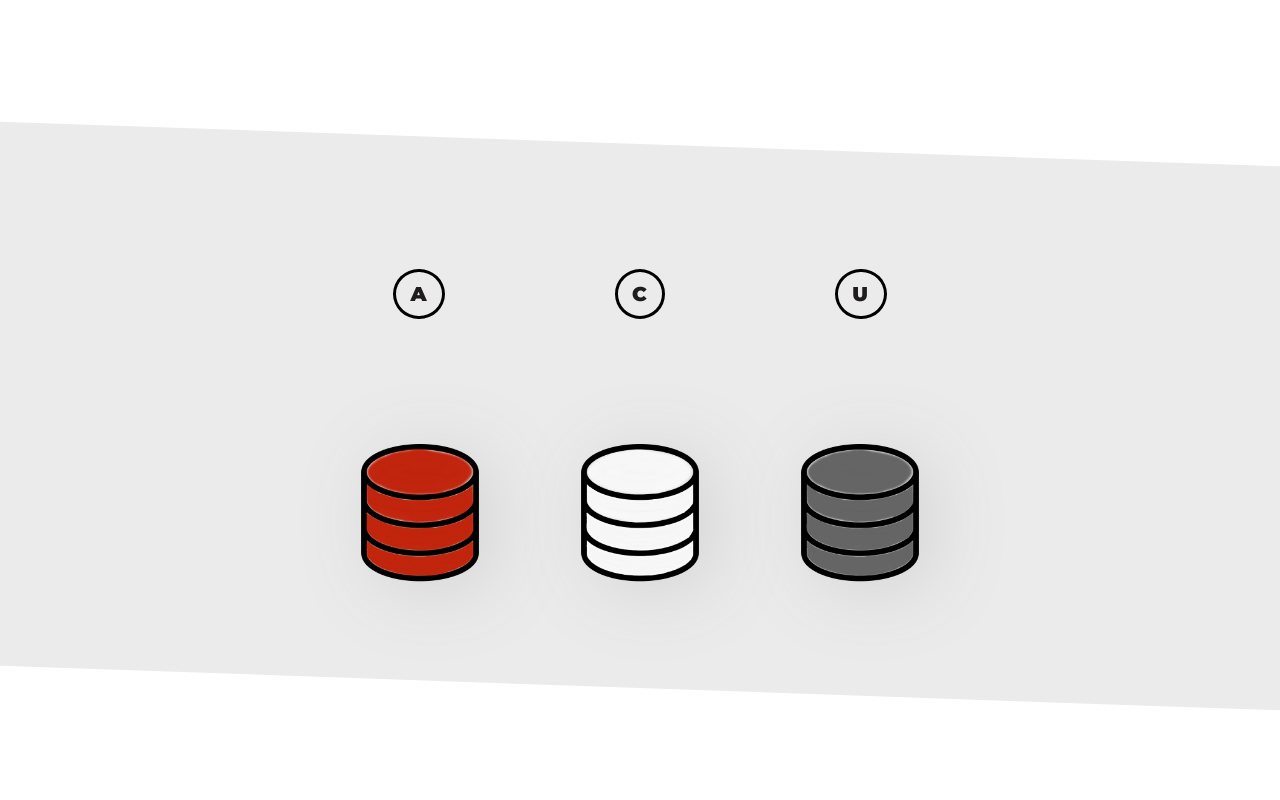
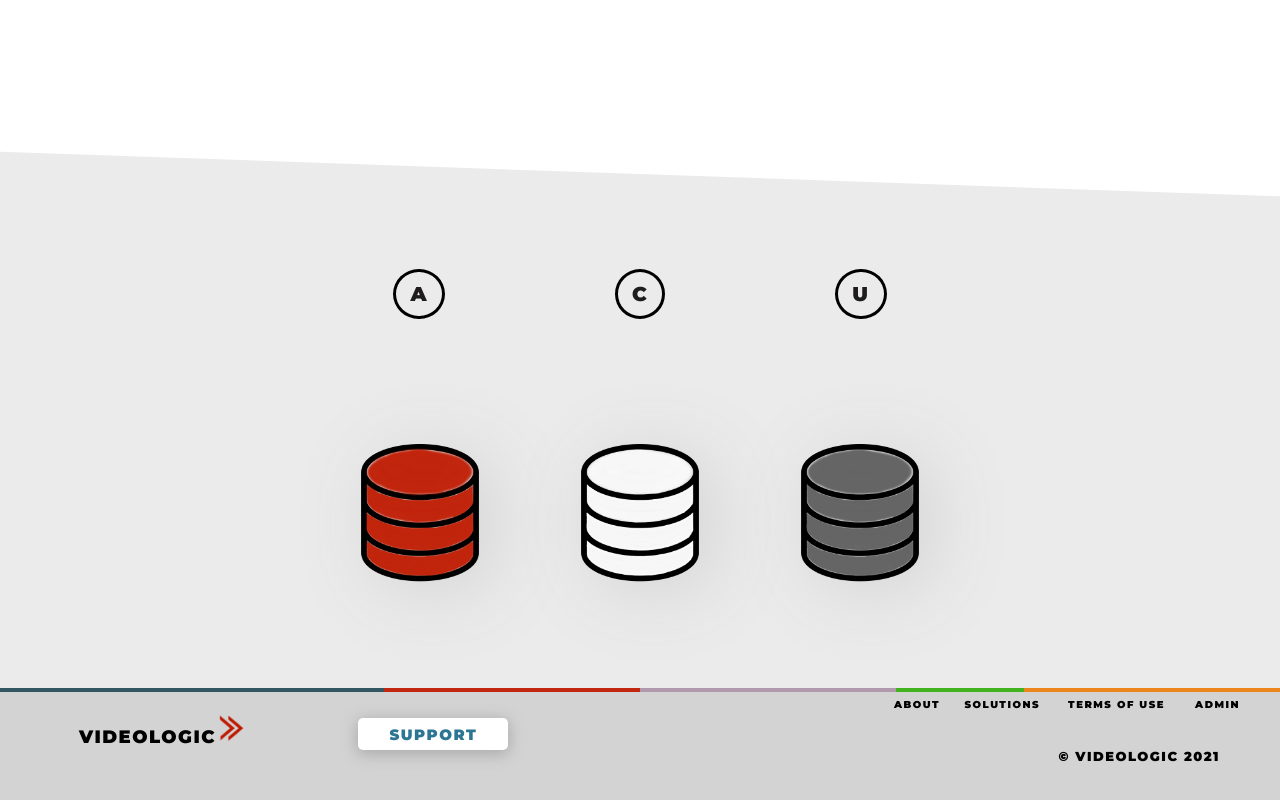
Before and after one commit to puleri/Videologic-Miniapp, a React (Create React App) app in the folder client/: page /#/ in a window 1280 px wide. Shown: the part 1182-1982 px from the top of the page. Before the commit the page ends 1893 px from the top, so only its background shows below. Built offline with nearby package versions, Linux system fonts and the light colour scheme.

Commit message:
added footer to landing page

```diff
--- a/client/src/components/LandingPage/LandingPage.css
+++ b/client/src/components/LandingPage/LandingPage.css
@@ -92,7 +92,7 @@ margin: 10px 85px;
   transform: skewY(2deg);
   z-index: -2;
   position: absolute;
-  top:0;
+  bottom: -30px;
   left: 0;
   height: 100%;
   width: 100%;
--- a/client/src/components/LandingPage/LandingPage.js
+++ b/client/src/components/LandingPage/LandingPage.js
@@ -1,4 +1,5 @@
 import React, { Component } from 'react';
+import Footer from "../Footer/Footer.js";
 import { withRouter } from 'react-router-dom';
 import "./LandingPage.css";
 import ohio from "./ohio.png";
@@ -37,6 +38,7 @@ class LandingPage extends Component {
               <img className="landing-database" src={database_white} alt="database white"/>
               <img className="landing-database" src={database_grey} alt="database grey"/>
           </div>
+          <Footer />
       </>
     )
   }
```
